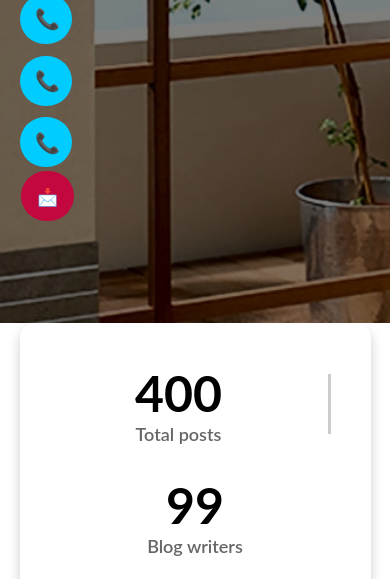
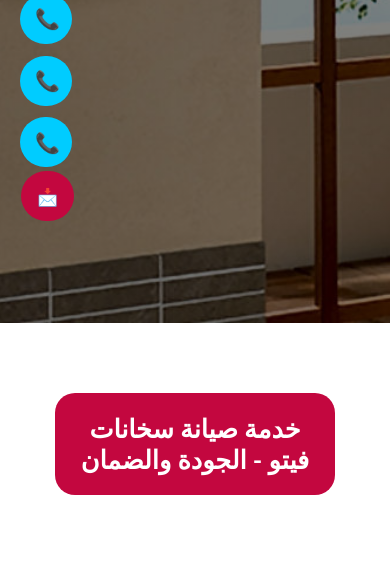
Before and after one commit to kendor74/VETO, a plain HTML site: page index.html in a window 390 px wide. Shown: the part 521-1100 px from the top of the page. Drawn offline with Linux system fonts and the light colour scheme.

Commit message:
editing hue

```diff
--- a/index.html
+++ b/index.html
@@ -7,7 +7,7 @@
     <!-- ; meta(http-equiv="Content-Security-Policy", content="default-src 'self'")-->
     <meta name="color-scheme" content="dark" />
     <meta name="description" content="Description" />
-    <meta name="keywords" content="Siana, فيتو , صيانه" />
+    <meta name="keywords" content="Siana, فيتو , صيانه, سخانات" />
     <meta name="application-name" content="Siana" />
     <title>Siana</title>
     <link
@@ -53,21 +53,6 @@
         </h1>
       </main>
     </header>
-
-    <div class="stats-section">
-      <div class="stats-container">
-          <div class="stat">
-              <span class="stat-number" data-target="400">0</span>
-              <span class="stat-label">Total posts</span>
-          </div>
-          <div class="divider"></div>
-          <div class="stat">
-              <span class="stat-number" data-target="99">0</span>
-              <span class="stat-label">Blog writers</span>
-          </div>
-      </div>
-    </div>
-
 
     <section class="services">
       <h2>خدمة صيانة سخانات فيتو - الجودة والضمان</h2>
--- a/styles.css
+++ b/styles.css
@@ -45,8 +45,8 @@
 }
 
 ::-moz-selection {
-    color: var(--bg-color);
-    background-color: var(--primary-color)
+    color: var(--primary-white);
+    background-color: var(--primary-dark)
 }
 
 ::selection {
@@ -56,7 +56,7 @@
 
 @supports(scrollbar-color:var(--primary-dark) var(--secondary-black)) {
     * {
-        scrollbar-color: var(--primary-dark) var(--secondary-black)
+        scrollbar-color: var(--primary-light) var(--secondary-dark)
     }
 }
 
@@ -83,25 +83,37 @@ a,
 button {
     all: unset;
     cursor: pointer;
-    -webkit-transition: all .3s ease-in-out;
-    transition: all .3s ease-in-out;
-    color: var(--primary-color)
+    -webkit-transition: color 0.3s ease-in-out, background 0.3s ease-in-out, transform 0.2s ease-in-out;
+    transition: color 0.3s ease-in-out, background 0.3s ease-in-out, transform 0.2s ease-in-out;
+    color: var(--primary-color);
 }
 
 a:hover,
 button:hover {
-    color: var(--primary-light)
+    color: var(--primary-light);
+    transform: scale(1.05); /* Slight scaling effect on hover */
 }
 
 a {
-    color: var(--primary-color)
+    color: var(--primary-color);
+    text-decoration: none; /* Prevents default underline */
+}
+
+a:hover {
+    text-decoration: underline; /* Adds a subtle hover effect */
 }
 
 button {
     background: var(--primary-color);
-    color: var(--bg-color);
+    color: var(--primary-white); /* Ensures high contrast for readability */
     padding: 1rem 1.6rem;
-    border-radius: 1.2rem
+    border-radius: 1.2rem;
+    font-weight: bold; /* Enhances readability */
+    text-align: center;
+}
+
+button:hover {
+    background: var(--primary-light);
 }
 
 ol,
@@ -900,7 +912,7 @@ section.testos h2 {
 
     header {
         height: 100vh;
-        background-position: 50%
+        background-position: 35%
     }
 
     section.services {
```
